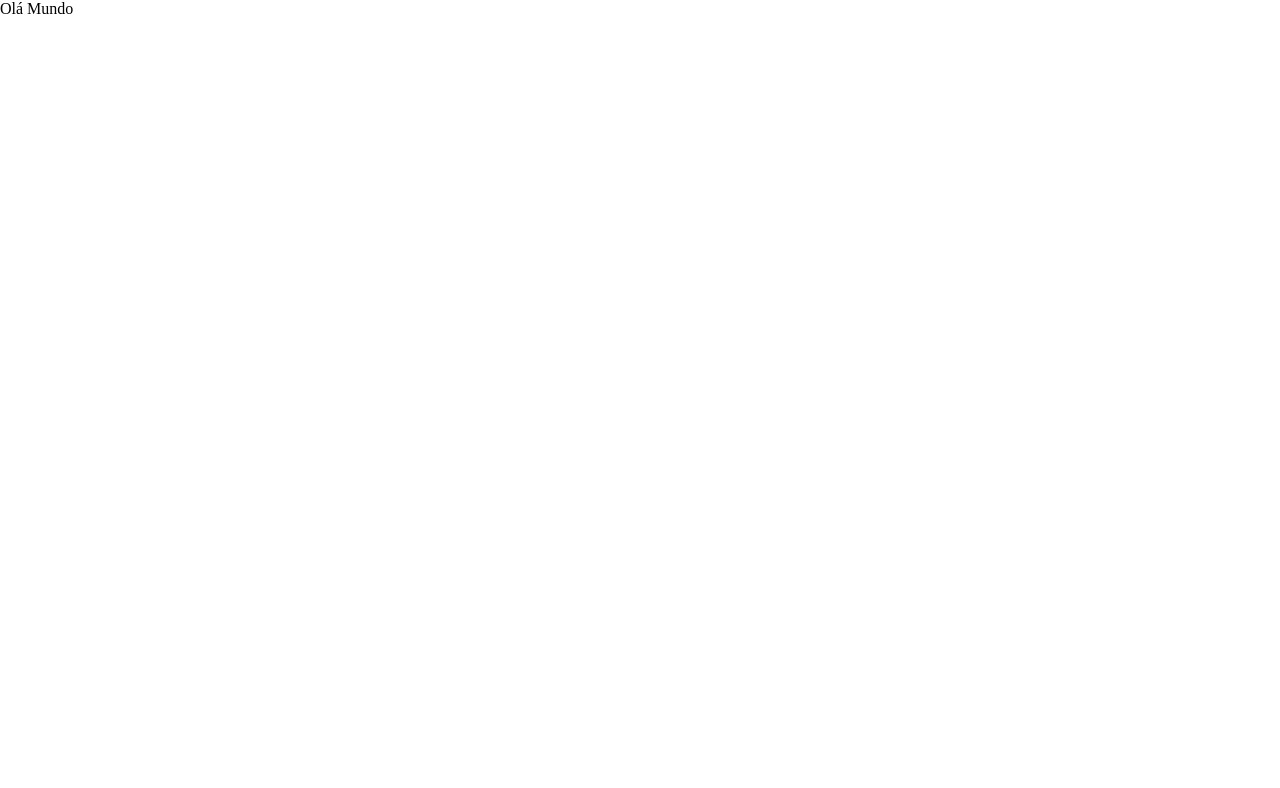
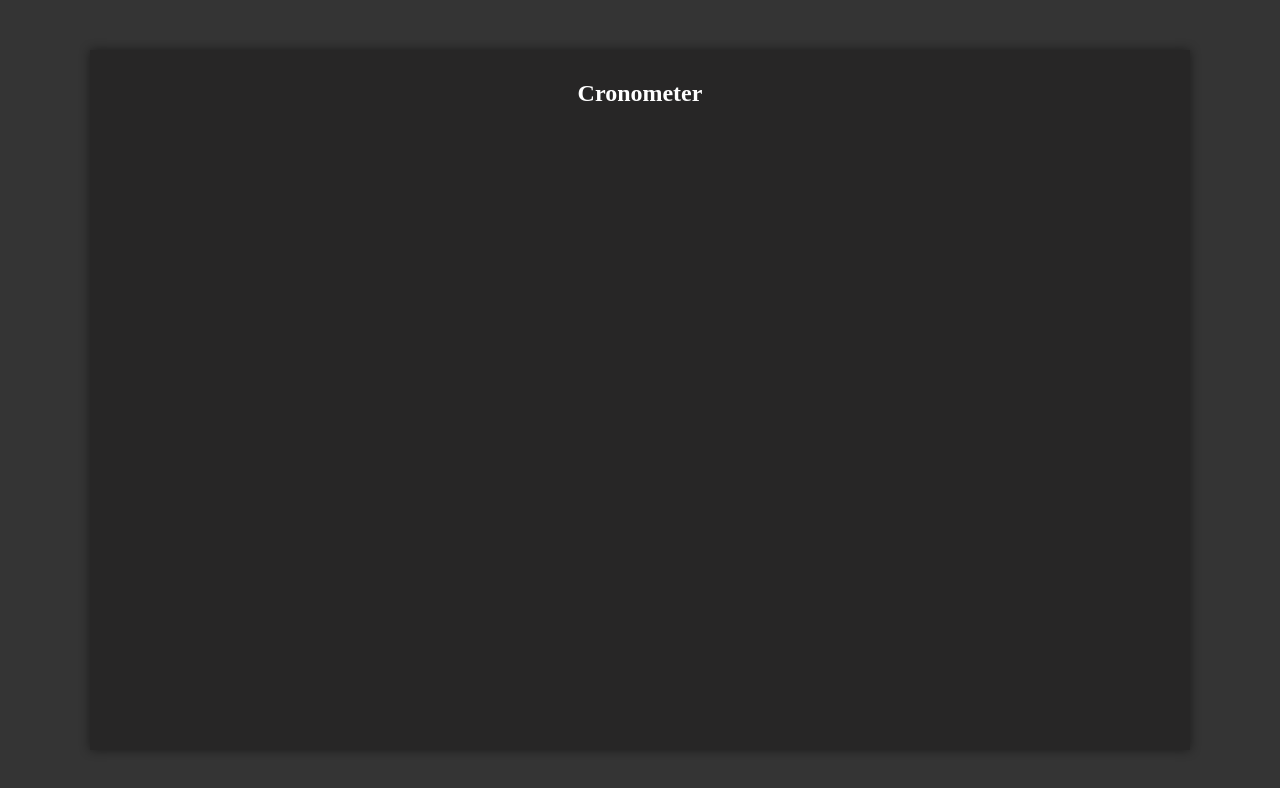
Before and after one commit to davi-lucciola/ClockApp, a React (Vite) app: page / in a window 1280 px wide. Shown: the top 788 px of the page. Built offline with nearby package versions, Linux system fonts and the light colour scheme.

Commit message:
feat: começo do layout

```diff
--- a/index.html
+++ b/index.html
@@ -2,9 +2,9 @@
 <html lang="en">
   <head>
     <meta charset="UTF-8" />
-    <link rel="icon" type="image/svg+xml" href="/vite.svg" />
+    <link rel="icon" type="image/svg+xml" href="/clock-favicon.png"/>
     <meta name="viewport" content="width=device-width, initial-scale=1.0" />
-    <title>Vite + React</title>
+    <title> ClockApp </title>
   </head>
   <body>
     <div id="root"></div>
--- a/src/styles/global-styles.css
+++ b/src/styles/global-styles.css
@@ -3,3 +3,19 @@
   padding: 0;
   box-sizing: border-box;
 }
+
+#root {
+  display: flex;
+  width: 100vw;
+  height: 100vh;
+  color: #fff;
+  background-color: rgb(52, 52, 52);
+  padding: 50px 90px;
+
+}
+
+main {
+  flex: 1;
+  background-color: rgb(39, 38, 38);
+  box-shadow: 0px 0px 10px rgba(0, 0, 0, 0.485);
+}
--- a/src/templates/App.jsx
+++ b/src/templates/App.jsx
@@ -10,7 +10,7 @@ export class App extends Component {
 
   render() {
     return (
-      <main>
+      <main className="app">
         <Cronometro />
       </main>
     );
--- a/src/templates/Cronometro/index.jsx
+++ b/src/templates/Cronometro/index.jsx
@@ -1,11 +1,12 @@
 import { Component } from "react";
+import './style.css'
 
 export class Cronometro extends Component {
 
   render() {
     return (
       <section className="cronometer">
-        <p> Olá Mundo </p>
+        <h1> Cronometer </h1>
       </section>
     )
   }
--- a/src/templates/Cronometro/style.css
+++ b/src/templates/Cronometro/style.css
@@ -0,0 +1,5 @@
+.cronometer {
+    display: flex;
+    justify-content: center;
+    padding: 30px 50px;
+}
```
Also changed, not shown: public/clock-favicon.png (added), src/components/Botao/index.jsx (added).
